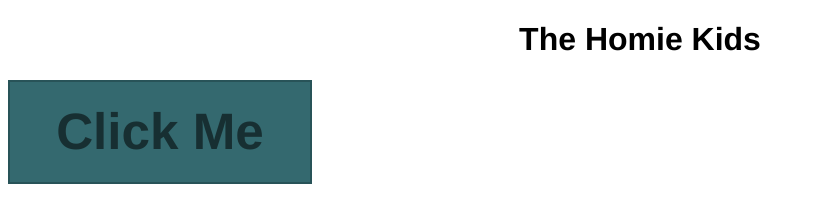
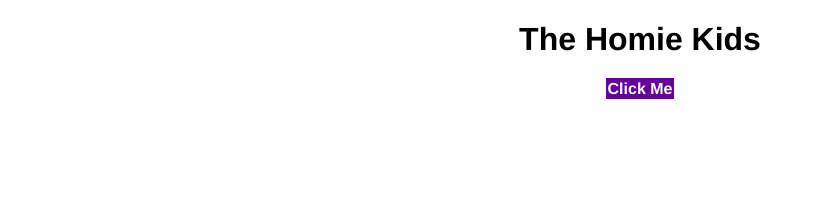
Before and after one commit to TheHomieKids/github.io, a plain HTML site: page index.html in a window 1280 px wide. Shown: the whole page, without its empty margins (0-815 px from the left). Drawn offline with Linux system fonts and the light colour scheme.

Commit message:
Update index.html

```diff
--- a/index.html
+++ b/index.html
@@ -3,7 +3,7 @@
 <head>
 <title>The Homie Kids</title>
 <style>
-body {
+  body {
     color: black;
     font-family: 'Helvetica Neue', Helvetica, Arial, sans-serif;
     text-align: center;
@@ -11,20 +11,28 @@ body {
 h1 {
     font-weight: bold;
   }
-  .button {
-    display: block;
-    height: 100px;
-    width: 300px;
-    background: #34696f;
-    border: 2px solid rgba(33, 68, 72, 0.59);
-    color: rgba(0, 0, 0, 0.55);
+  ul {
+    list-style-type: none;
     text-align: center;
-    font: bold 3.2em/100px "Helvetica Neue", Arial, Helvetica, Geneva, sans-serif;
+    list-style-type: none;
+    margin: 0;
+    padding: 0;
+    overflow: hidden;
+    width: 100%;
 }
-a.button {
+a:link, a:visited {
+    font-weight: bold;
+    color: #ffffff;
+    width: 120px;
+    height: 2px;
+    padding: 2px;
+    background-color: #660099;
     text-decoration: none;
+    text-align: center;
 }
-
+a:hover, a:active {
+    background-color: #6633CC;
+}
 </style>
 </head>
 <body>
```
